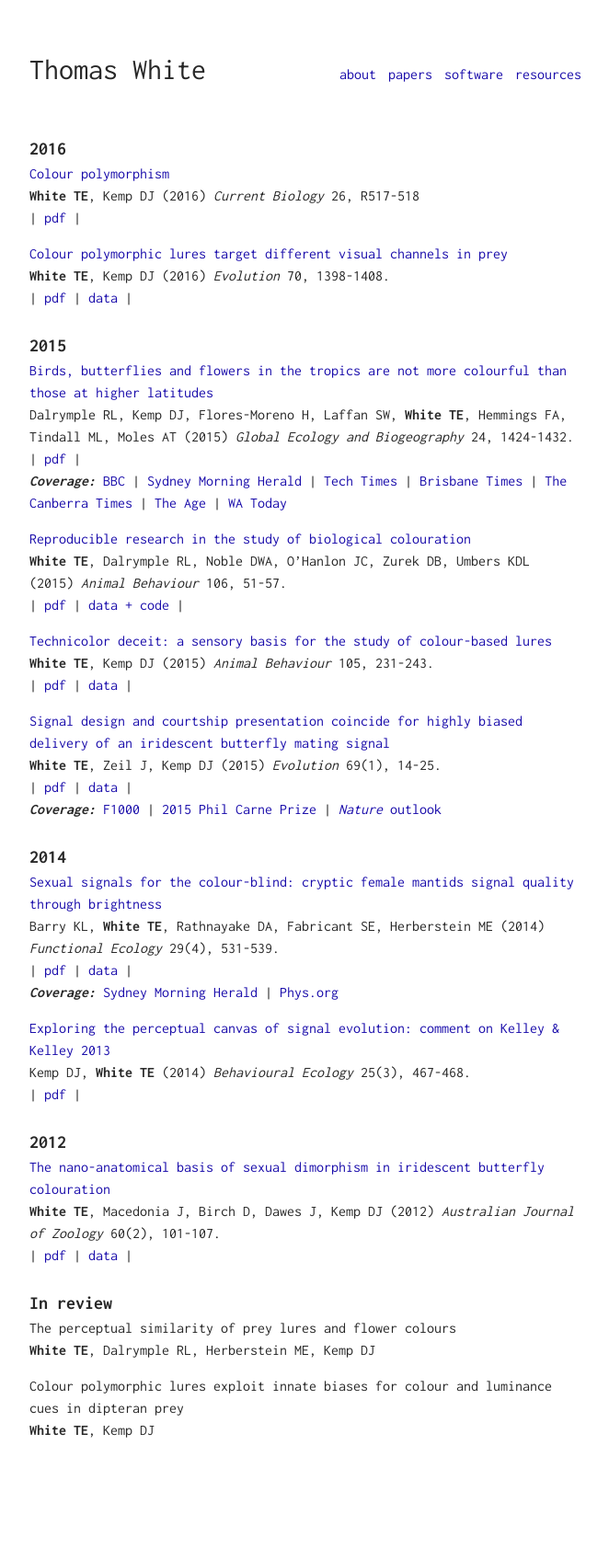
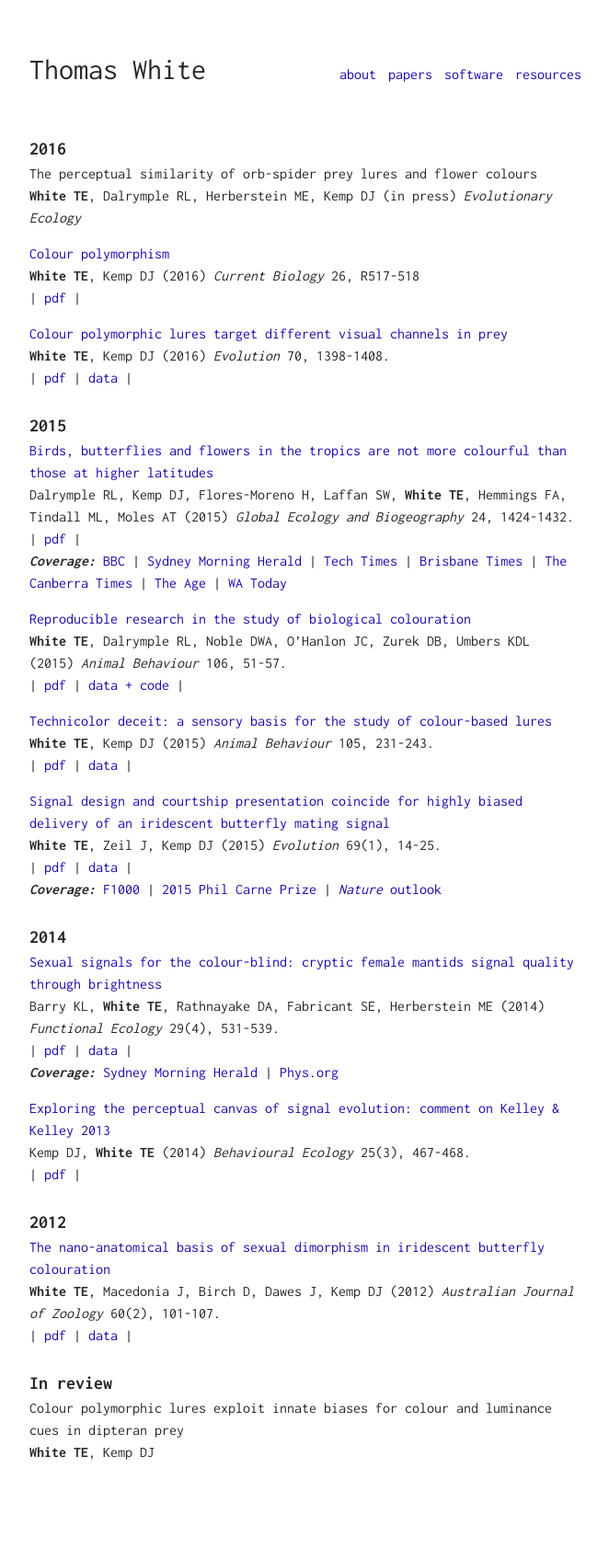
Before and after one commit to thomased/thomased.github.io, a Jekyll site: the page built from papers/index.md, in a window 1280 px wide. Shown: the whole page at 92% size, without its empty margins (308-970 px from the left). Built offline with Jekyll 4.4.1, drawn with Linux system fonts in a browser that asks for light colours; before the commit the page ends 1672 px from its top, so only the background shows below that; some of the changed lines change nothing that is shown.

Commit message:
In press

```diff
--- a/papers/index.md
+++ b/papers/index.md
@@ -3,6 +3,9 @@ layout: post
 ---
 
 # 2016
+
+The perceptual similarity of orb-spider prey lures and flower colours
+**White TE**, Dalrymple RL, Herberstein ME, Kemp DJ (in press) _Evolutionary Ecology_
 
 [Colour polymorphism](http://dx.doi.org/10.1016/j.cub.2016.03.017)
 **White TE**, Kemp DJ (2016) _Current Biology_ 26, R517-518
@@ -51,8 +54,5 @@ Kemp DJ, **White TE** (2014) _Behavioural Ecology_ 25(3), 467-468.
 
 # In review
 
-The perceptual similarity of prey lures and flower colours
-**White TE**, Dalrymple RL, Herberstein ME, Kemp DJ
-
 Colour polymorphic lures exploit innate biases for colour and luminance cues in dipteran prey
 **White TE**, Kemp DJ
```
